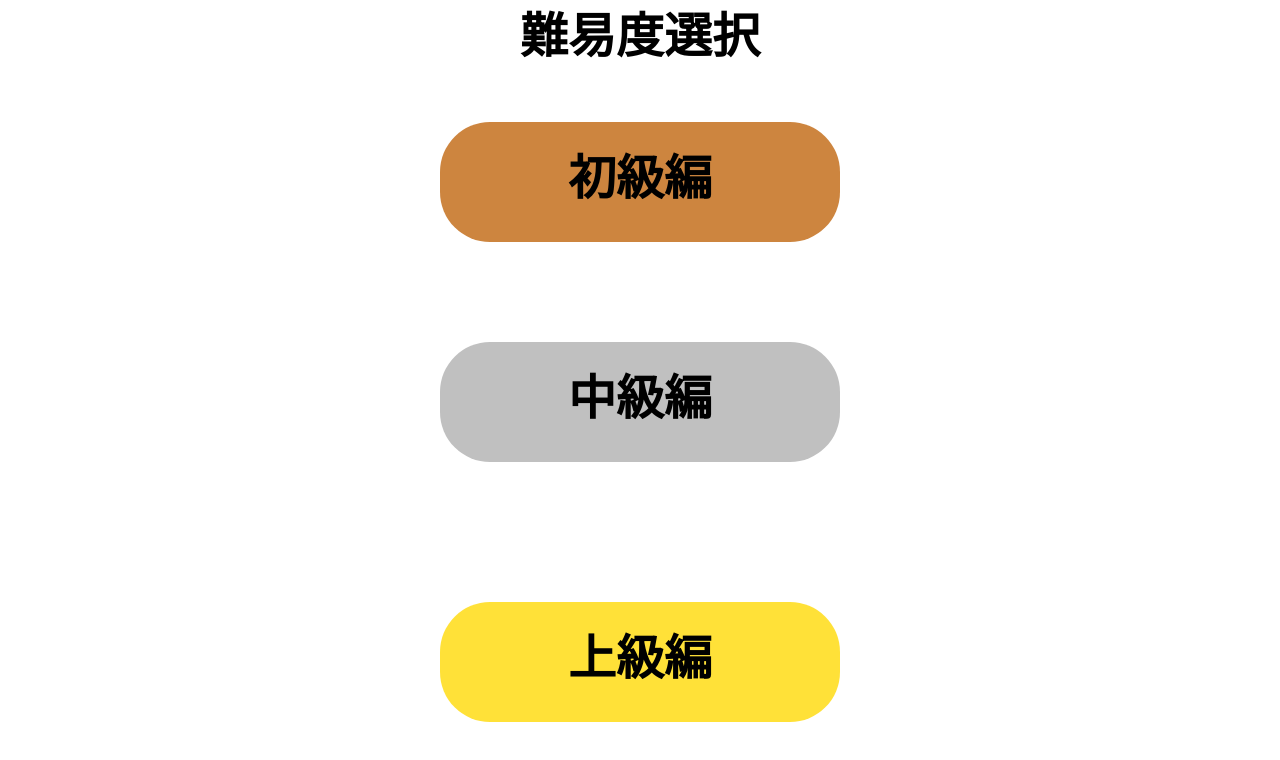
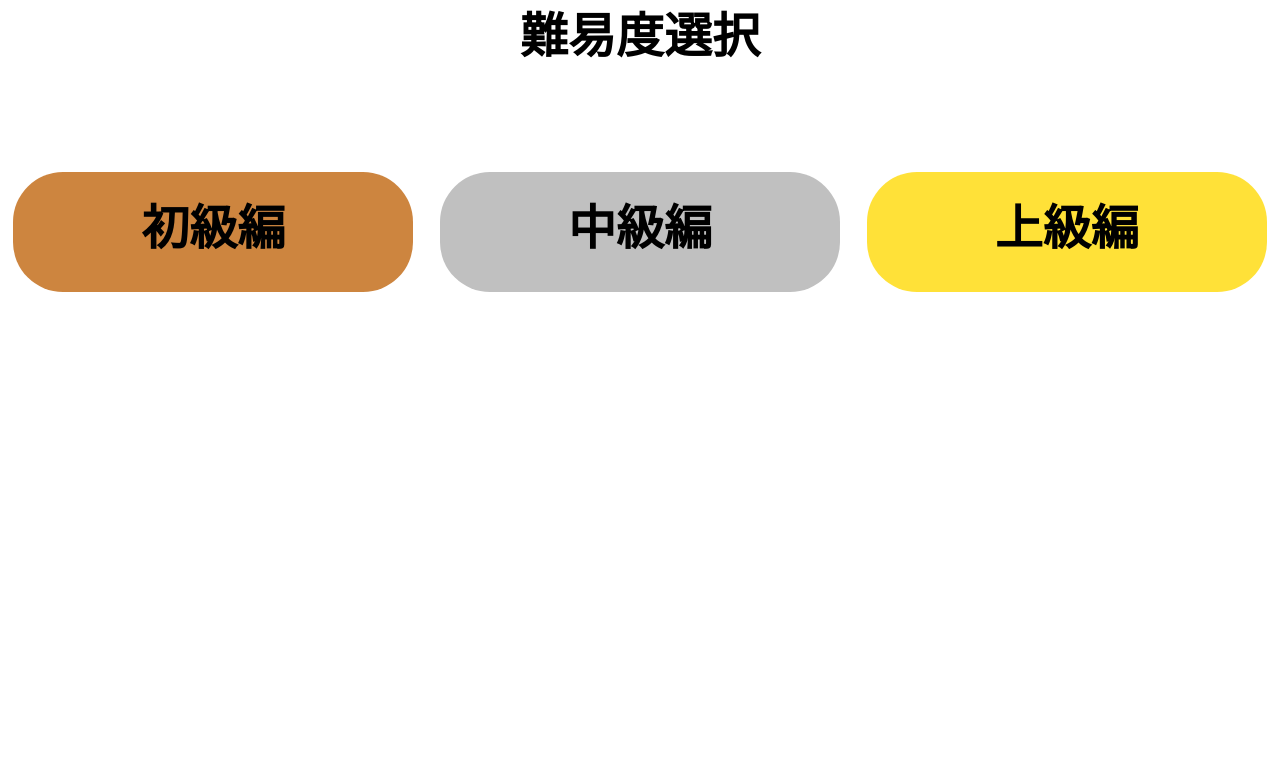
Before and after one commit to furu0202/Prefectures-App, a Next.js app: page /level in a window 1280 px wide. Shown: the top 760 px of the page. Built offline with nearby package versions, Linux system fonts and the light colour scheme.

Commit message:
ボタンの配置を縦並びから横並びへ変更

```diff
--- a/app/level/page.jsx
+++ b/app/level/page.jsx
@@ -7,6 +7,7 @@ const page = () => {
     <div className={styles.container}>
       <main className={styles.main}>
         <h1>難易度選択</h1>
+        <div className={styles.buttonArea}>
           <div className={styles.buttonBeginner}>
             <Link href={'beginner'}>初級編</Link>
           </div>
@@ -16,6 +17,7 @@ const page = () => {
           <div className={styles.buttonAdvanced}>
             <Link href={'advanced'}>上級編</Link>
           </div>
+        </div>
       </main>
     </div>
   );
--- a/app/level/page.module.css
+++ b/app/level/page.module.css
@@ -8,13 +8,16 @@
   font-weight: bold;
   text-align: center;
 }
+.buttonArea {
+  display: flex;
+  padding-top: 100px;
+}
 
 .buttonBeginner {
   font-size: 48px;
   height: 120px;
   width: 400px;
   margin: 0 auto;
-  margin-top: 50px;
   padding-top: 20px;
 
   color: black;
@@ -31,7 +34,6 @@
   height: 120px;
   width: 400px;
   margin: 0 auto;
-  margin-top: 100px;
   padding-top: 20px;
   color: black;
   background: silver;
@@ -47,7 +49,6 @@
   height: 120px;
   width: 400px;
   margin: 0 auto;
-  margin-top: 140px;
   padding-top: 20px;
 
   color: black;
```
Lines whose indentation alone changed are shown as unchanged.
